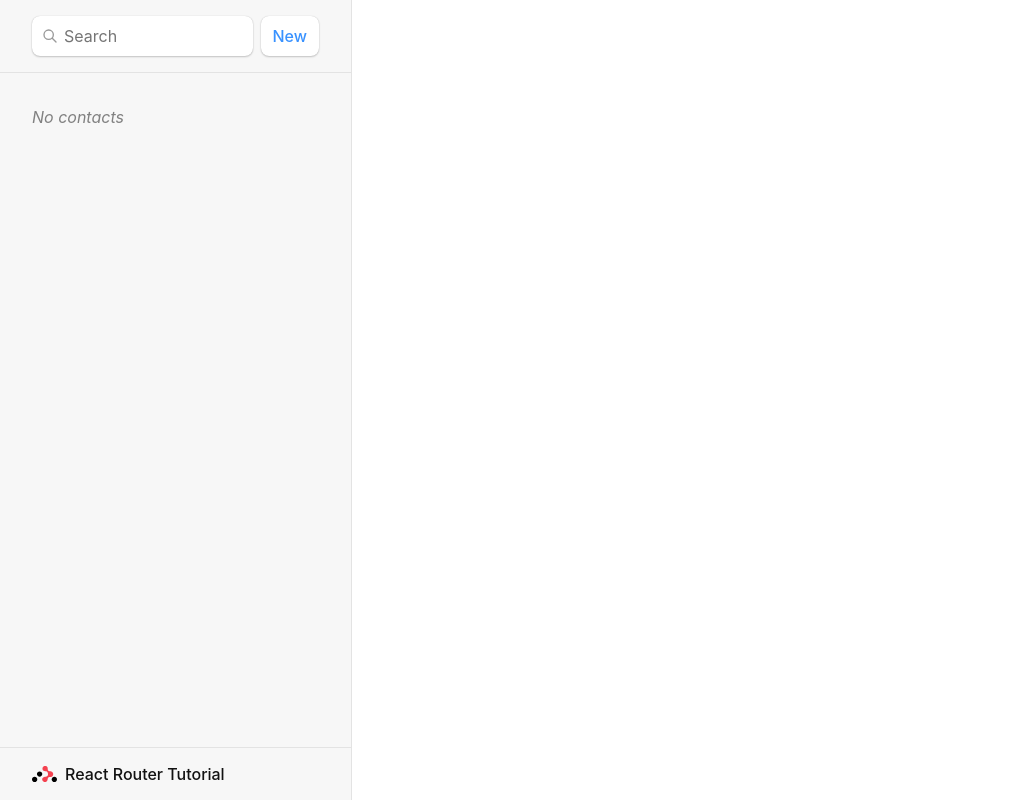
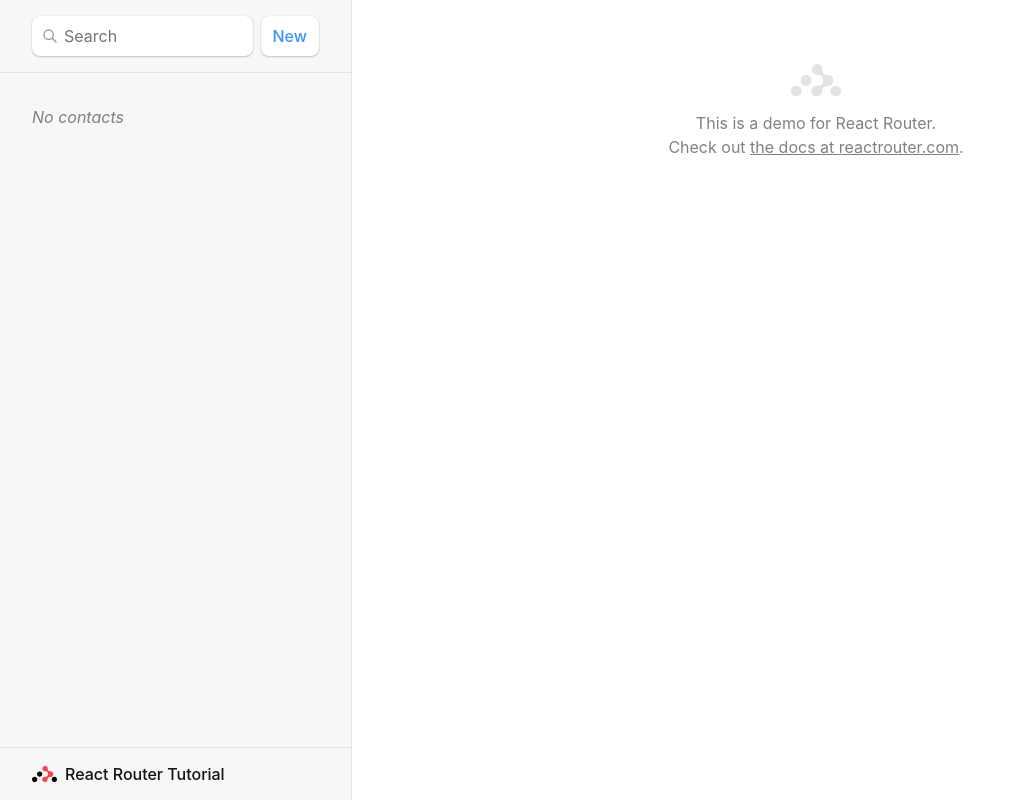
Before and after one commit to mcubico/react-router-tutorial, a React (Vite) app: page / in a window 1280 px wide. Shown: the whole page, without its empty margins (0-1021 px from the left). Built offline with nearby package versions, Linux system fonts and the light colour scheme.

Commit message:
Agrego el contenido por defecto cuando no se ha seleccionado algún contacto y la funcionalidad del botón cancelar de la pagina de edición

```diff
--- /dev/null
+++ b/src/pages/IndexPage.jsx
@@ -0,0 +1,13 @@
+const IndexPage = () => (
+  <p id="zero-state">
+    This is a demo for React Router.
+    <br />
+    Check out{" "}
+    <a href="https://reactrouter.com">
+      the docs at reactrouter.com
+    </a>
+    .
+  </p>
+)
+
+export default IndexPage
--- a/src/pages/contacts/ContactEditPage.jsx
+++ b/src/pages/contacts/ContactEditPage.jsx
@@ -1,5 +1,5 @@
 /* eslint-disable react-refresh/only-export-components */
-import { Form, redirect, useLoaderData } from "react-router-dom";
+import { Form, redirect, useLoaderData, useNavigate } from "react-router-dom";
 import { updateContact } from "../../services/contact.service";
 
 export const action = async ({ request, params }) => {
@@ -15,7 +15,8 @@
 }
 
 const EditContactPage = () => {
-  const { contact } = useLoaderData();
+  const { contact } = useLoaderData()
+  const navigate = useNavigate()
 
   return (
     <Form method="post" id="contact-form">
@@ -70,7 +71,7 @@
 
       <p>
         <button type="submit">Save</button>
-        <button type="button">Cancel</button>
+        <button type="button" onClick={() => navigate(-1)}>Cancel</button>
       </p>
 
     </Form>
--- a/src/router/router.jsx
+++ b/src/router/router.jsx
@@ -4,6 +4,7 @@
 import ErrorPage from "../pages/errors/ErrorPage"
 import ContactPage, { loader as contactLoader, destroyContactAction } from "../pages/contacts/ContactPage"
 import EditContactPage, { action as contactEditAction } from "../pages/contacts/ContactEditPage"
+import IndexPage from "../pages/IndexPage"
 
 const router = createBrowserRouter([
   {
@@ -13,6 +14,10 @@
     loader: rootGetAllContacts,
     action: rootNewContactAction,
     children: [
+      {
+        index: true,
+        element: <IndexPage />,
+      },
       {
         path: '/contacts/:contactId',
         element: <ContactPage />,
```
